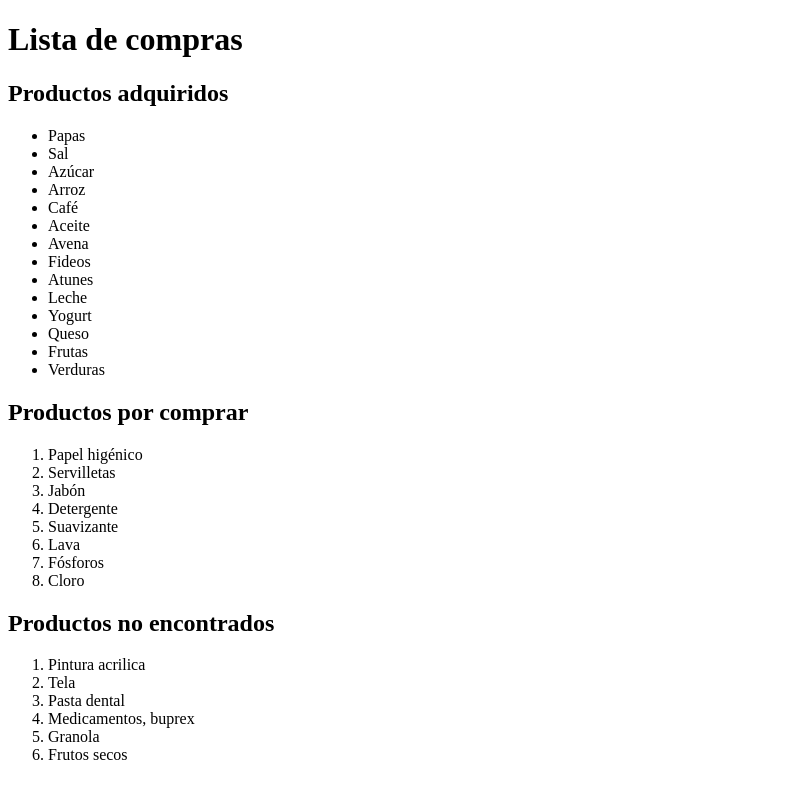
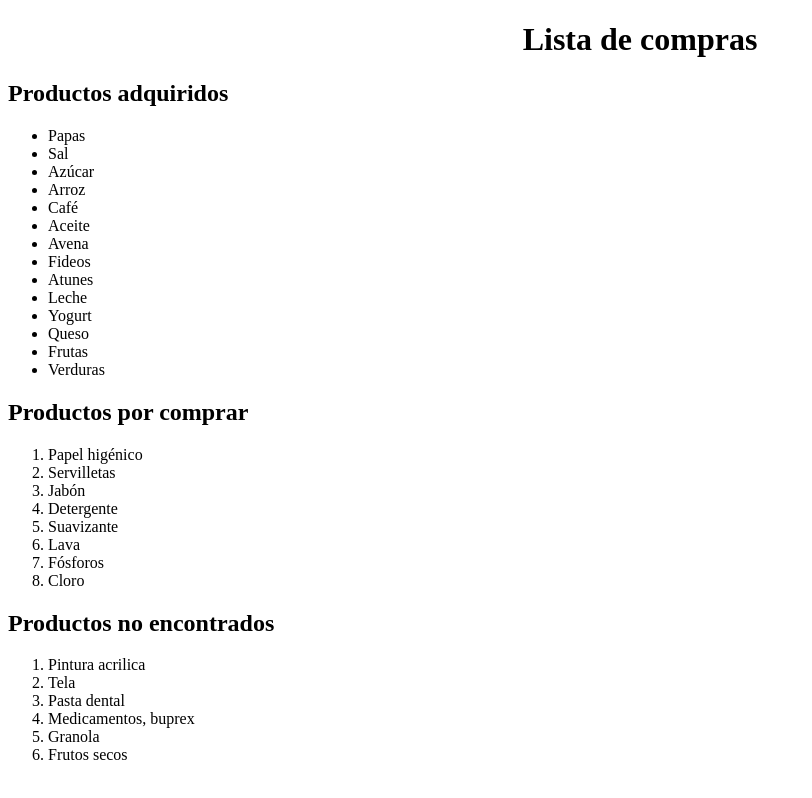
Before and after one commit to Pame05/compras-app, an Angular app: page / in a window 1280 px wide. Shown: the whole page, without its empty margins (0-812 px from the left). Built offline with nearby package versions, Linux system fonts and the light colour scheme.

Commit message:
centrar h1

```diff
--- a/src/app/app.component.html
+++ b/src/app/app.component.html
@@ -1,3 +1,6 @@
+<style>
+  h1 {text-align: center;}
+ </style>
 <h1> Lista de compras </h1>
 
 <h2> Productos adquiridos </h2>
```
